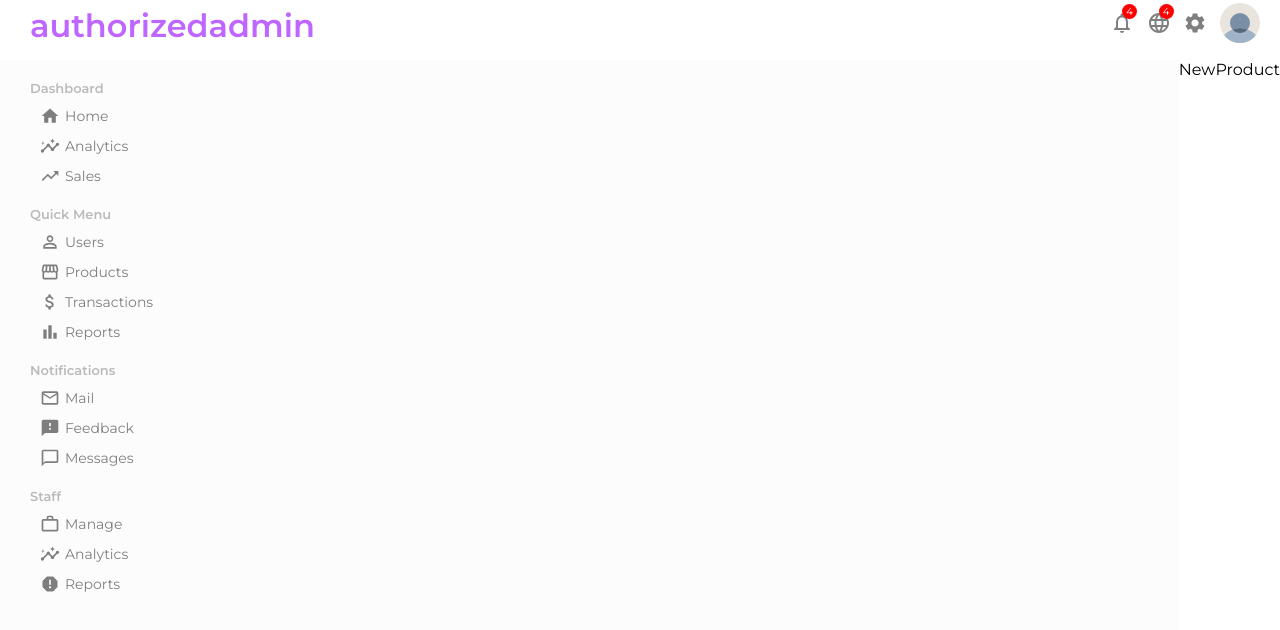
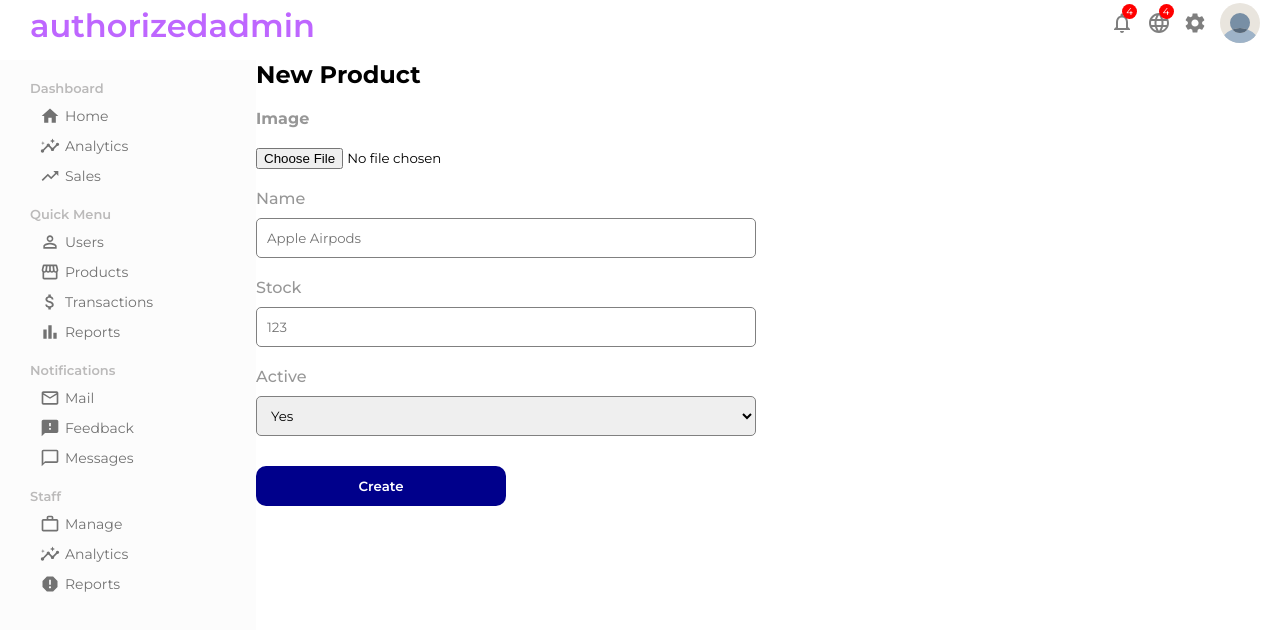
Before and after one commit to AndrewJetLee/admin-dashboard-template, a React (Create React App) app: page /newProduct in a window 1280 px wide. Shown: the top 630 px of the page. Built offline with nearby package versions, Linux system fonts and the light colour scheme; the HTML template or start-up script is replaced by a standard one.

Commit message:
Finished creating NewProduct page and general styling

```diff
--- a/src/components/Sidebar.jsx
+++ b/src/components/Sidebar.jsx
@@ -15,8 +15,8 @@ const Sidebar = () => {
         <div className="sidebarMenu">
           <h4 className="sidebarTitle">Dashboard</h4>
           <ul className="sidebarList">
-            <li>
-              <Home className="sidebarIcon"/>
+            <li onClick={() => navigate('/')}>
+              <Home className="sidebarIcon" />
               Home
             </li>
             <li>
--- a/src/components/WidgetLg.jsx
+++ b/src/components/WidgetLg.jsx
@@ -14,7 +14,7 @@ const WidgetLg = () => {
             src="http://placekitten.com/200/300"
             alt=""
           />
-          <span className="widgetLgName">Susan Carol</span>
+          <span className="widgetLgName">Junji Chong</span>
         </td>
         <td className="widgetLgDate">2 Jun 2021</td>
         <td className="widgetLgAmount">$122.00</td>
--- a/src/components/sidebar.scss
+++ b/src/components/sidebar.scss
@@ -8,7 +8,7 @@
     background-color: $grayBg;
     .sidebarContent {
         padding: 20px;
-        color: $grayTextColor;
+        color: rgb(114, 114, 114);
         margin-left: 10px;
         .sidebarMenu {
             margin-bottom: 10px;
--- a/src/pages/newProduct/NewProduct.jsx
+++ b/src/pages/newProduct/NewProduct.jsx
@@ -1,9 +1,33 @@
 import "./newProduct.scss"
 
 const NewProduct = () => {
+    const NewProductItem = ({ label, placeholder }) => {
+        return (
+          <div className="newProductItem">
+            <label className="">{label}</label>
+            <input type="text" placeholder={placeholder} className="newProductItemInput"/>
+          </div>
+        );
+      };
     return (
-        <div>
-            NewProduct
+        <div className="newProductContainer">
+            <h2 className="newProductTitle">New Product</h2>
+            <div className="newProductContent">
+                <div className="newProductImageUpload">
+                    <h4 className="newProductImageTitle">Image</h4>
+                    <input type="file" className="newProductImageInput" />
+                </div>
+                <NewProductItem label="Name" placeholder="Apple Airpods"/>
+                <NewProductItem label="Stock" placeholder="123"/>
+                <div className="newProductItem">
+                    <label for="active">Active</label>
+                    <select name="active" id="active">
+                        <option value="yes">Yes</option>
+                        <option value="no">No</option>
+                    </select>
+                </div>
+            </div>
+            <button className="newProductButton">Create</button>
         </div>
     )
 }
--- a/src/pages/newProduct/newProduct.scss
+++ b/src/pages/newProduct/newProduct.scss
@@ -0,0 +1,51 @@
+.newProductContainer {
+    flex: 4;
+}
+
+.newProductTitle {
+    margin-bottom: 20px;
+}
+
+.newProductImageTitle {
+    color:rgb(151, 151, 151);
+    margin-bottom: 20px;
+}
+
+.newProductImageInput {
+    border-color:rgb(231, 231, 231);
+
+}
+
+
+.newProductItem {
+    width: 500px;
+    display: flex;
+    flex-direction: column;
+    margin-top: 20px;
+    margin-right: 20px;
+    label {
+        margin-bottom: 10px;
+        font-size: 16px;
+        font-weight: 500;
+        color: rgb(151, 151, 151);
+    }
+    .newProductItemInput, select {
+        height: 40px;
+        padding: 10px;
+        border: 1px solid gray;
+        border-radius: 5px;
+    }
+
+}
+
+.newProductButton {
+    height: 40px;
+    width: 250px;
+    border: none;
+    background-color: darkblue;
+    color: white;
+    padding: 7px 10px;
+    font-weight: 600;
+    border-radius: 10px;
+    margin-top: 30px;
+}
```
